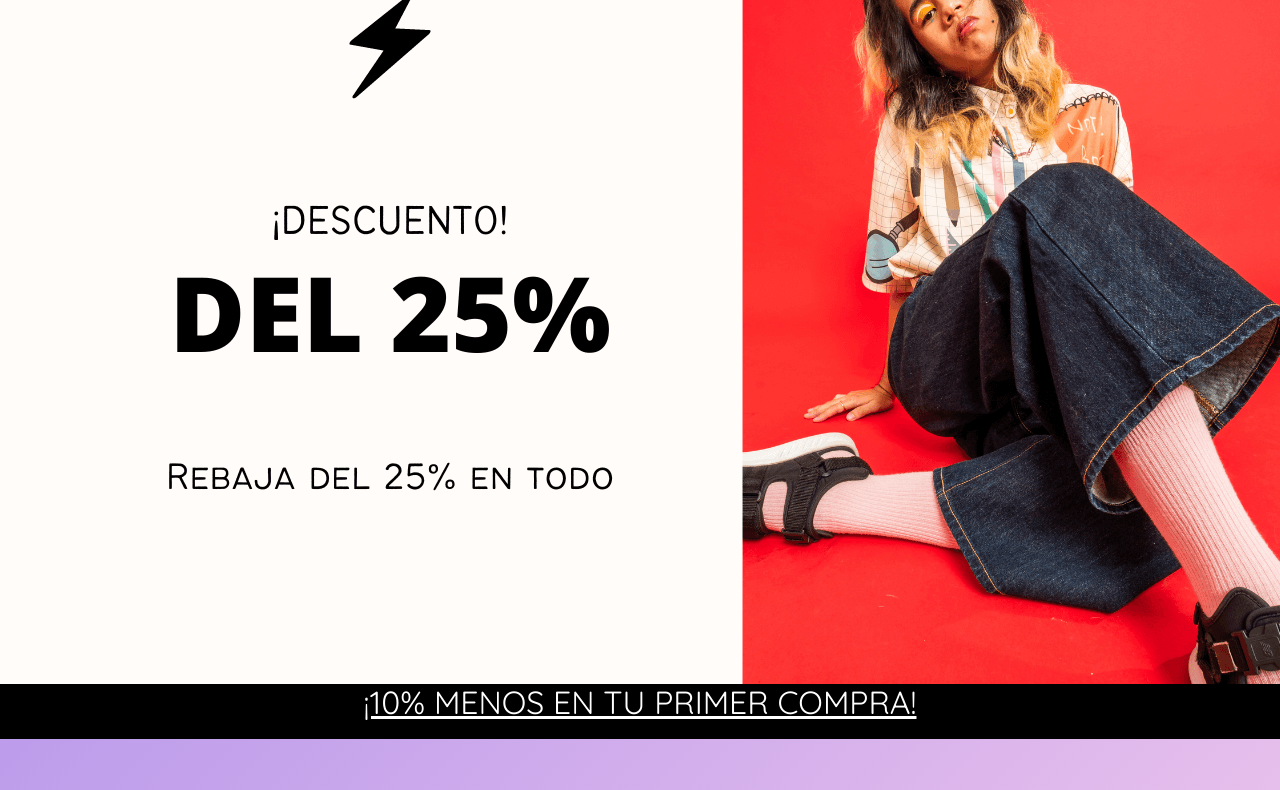
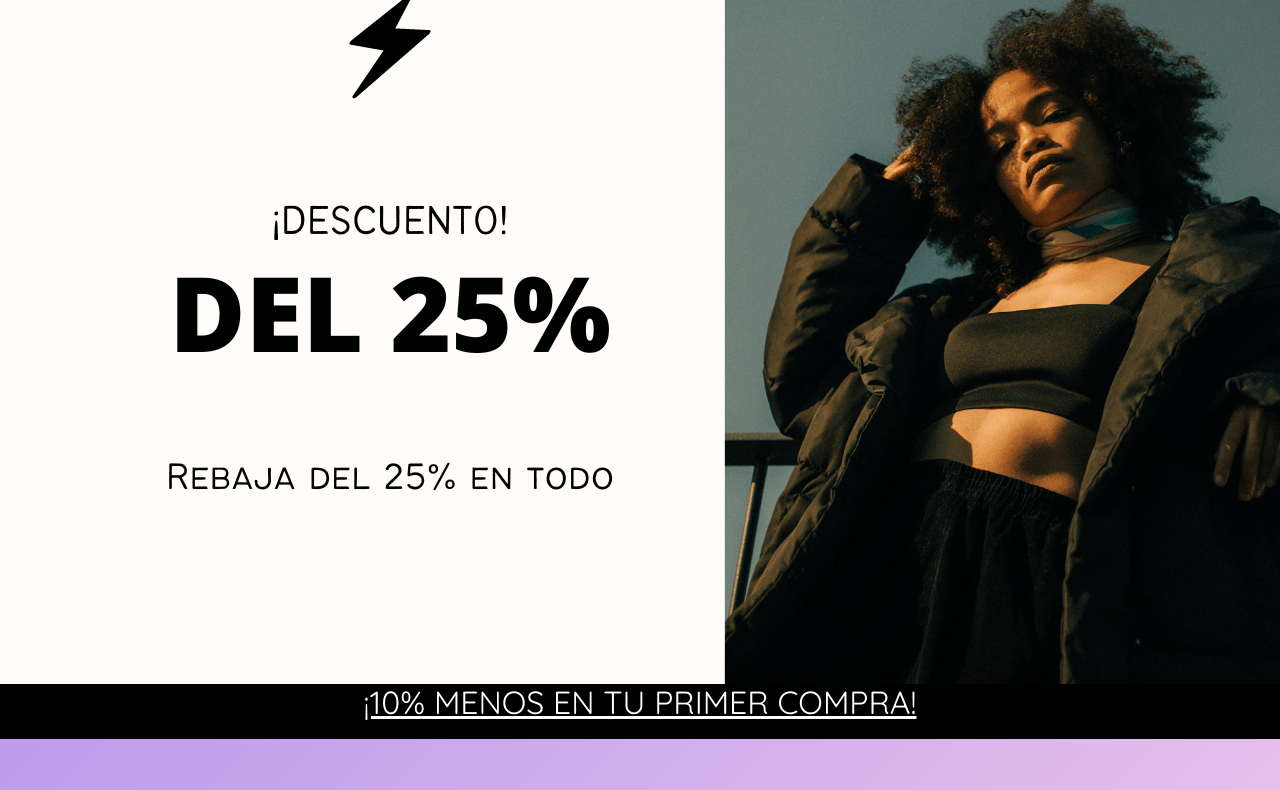
Before and after one commit to mindra19/velvetlorenapaz, a website: page index.html in a window 1280 px wide. Shown: the part 796-1586 px from the top of the page. Drawn offline with nearby package versions, Linux system fonts and the light colour scheme.

Commit message:
actualizacion del banner

```diff
--- a/index.html
+++ b/index.html
@@ -74,7 +74,7 @@
             <a class="more" href="pages/nuevo.html">ver más!</a>
         </div>
         <div class="bannerSale">
-          <img class="imgSale" src="img/banner sale.png" alt="">
+          <img class="imgSale" src="img/bannerSale.png" alt="">
         </div>
       </div>
     </section>
```
Also changed, not shown: img/banner sale.png (deleted), img/bannerSale.png (added).
